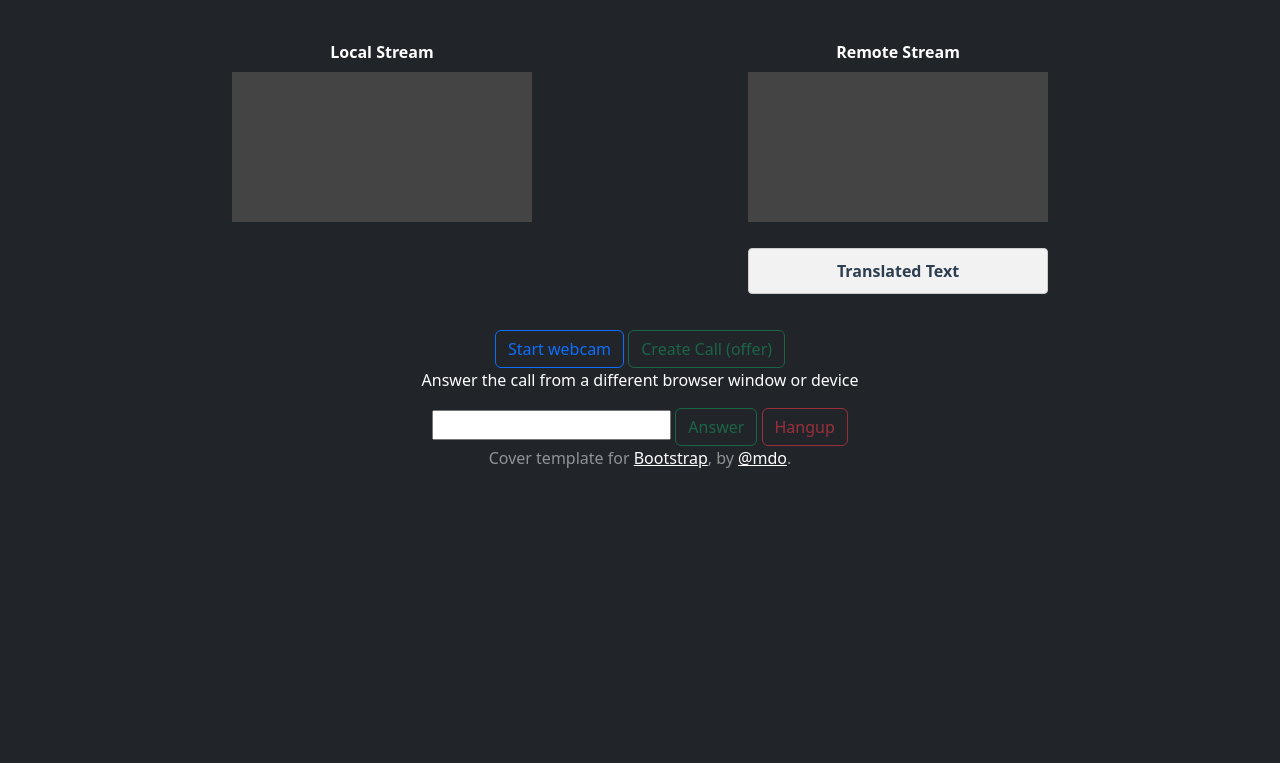
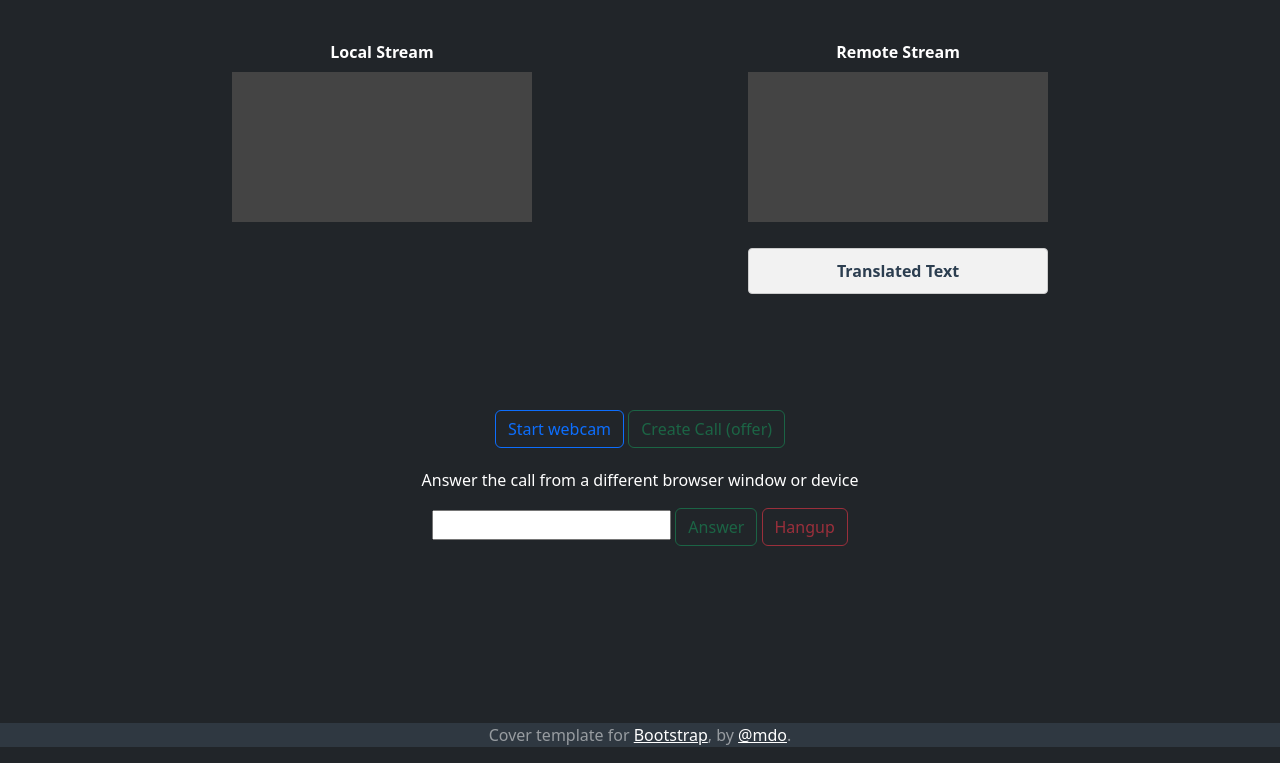
Before and after one commit to Pranavk-official/Signfy, a website built with Vite: page index.html in a window 1280 px wide. Shown: the part 63-826 px from the top of the page. Before the commit the page ends 800 px from the top, so only its background shows below. Built offline with nearby package versions, Linux system fonts and the light colour scheme; some packages are replaced by stand-ins of ours; no server answers; a web font is replaced by a local one; what @tensorflow/tfjs would draw is missing.

Commit message:
styles added

```diff
--- a/style.css
+++ b/style.css
@@ -10,6 +10,23 @@ body {
   background-color: #f2f2f2;
   color: #444444;
 }
+
+main {
+  height: 85vh;
+}
+
+footer {
+  background-color: #2f3841;
+}
+
+#chatOption {
+  padding-top: 80px;
+}
+
+#chatOption p {
+  padding-top: 20px;
+}
+
 
 
 /* Style the translated text */
```
